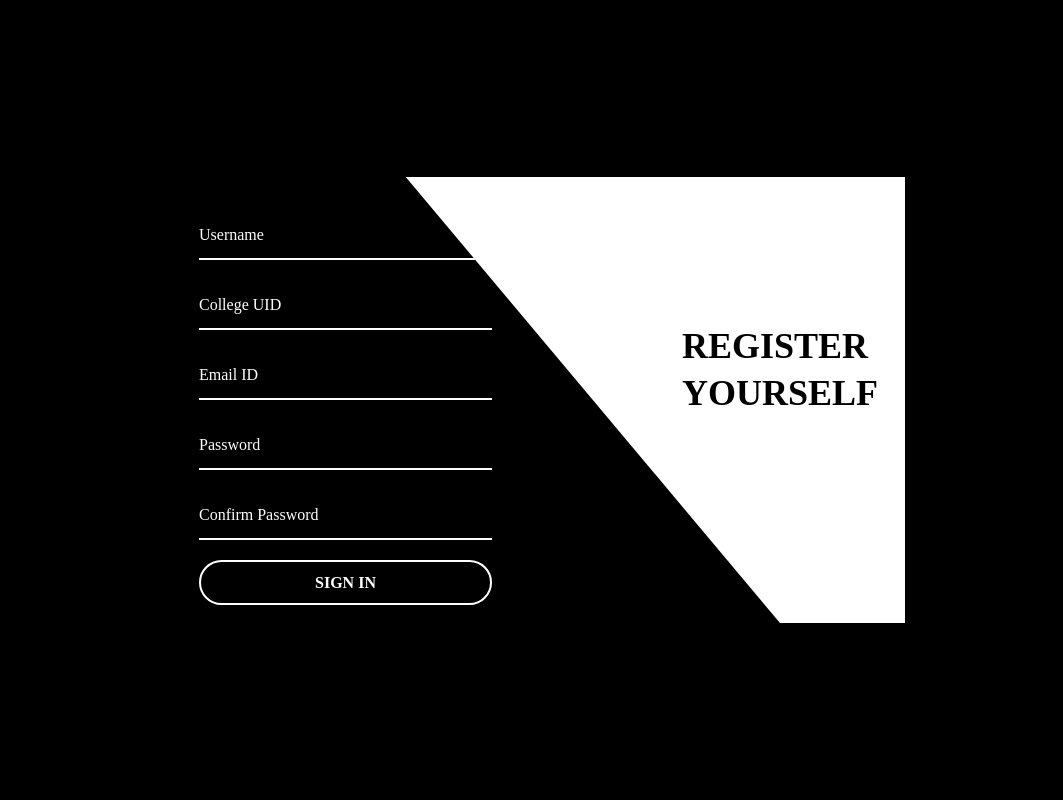
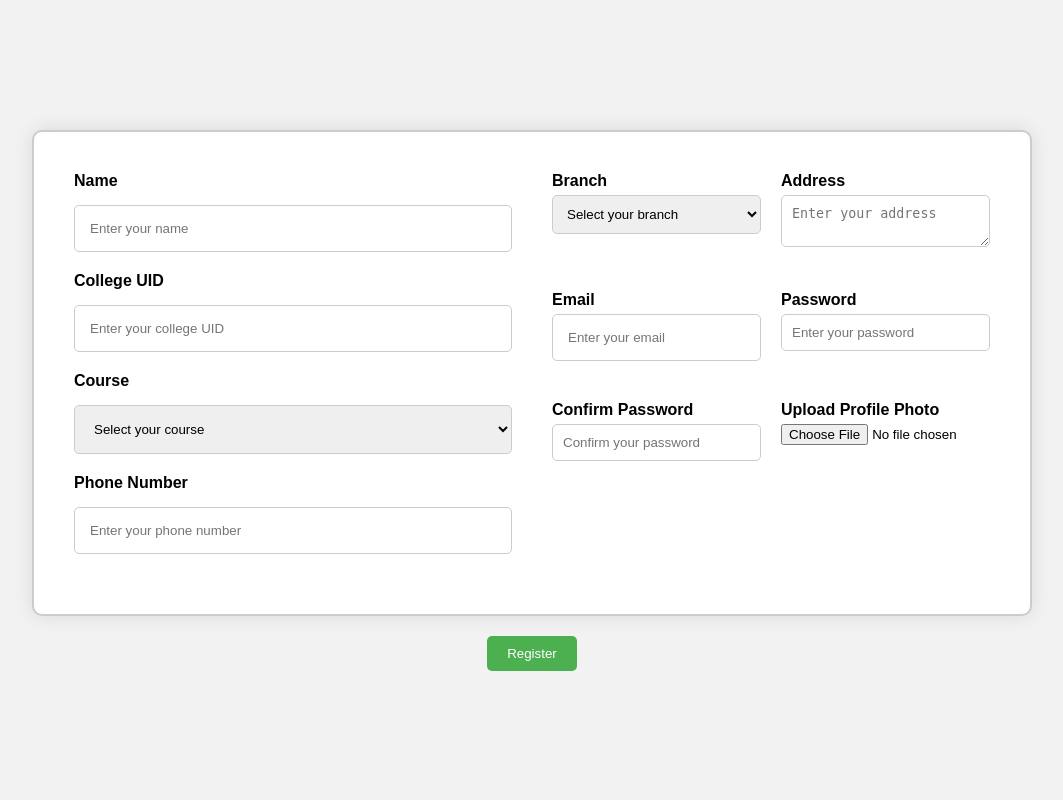
Before and after one commit to iamhererahul/Student-Grievance-complete-project, a PHP site: page /register.html in a window 1280 px wide. Shown: the whole page, without its empty margins (108-1171 px from the left). Run offline with PHP 8.4, Linux system fonts and the light colour scheme.

Commit message:
final files

```diff
--- a/grievance.php
+++ b/grievance.php
@@ -20,11 +20,12 @@ if ($_SERVER["REQUEST_METHOD"] == "POST") {
 
     // Execute the prepared statement
     if ($stmt->execute()) {
-        echo "Grievance submitted successfully.";
+        // Redirect to a new page
+        header("Location: dashboard.php");
+        exit();
     } else {
         echo "Error: " . $stmt->error;
     }
-
     // Close statement and database connection
     $stmt->close();
     $conn->close();
--- a/register.html
+++ b/register.html
@@ -1,44 +1,233 @@
 <!DOCTYPE html>
 <html lang="en">
   <head>
-    <meta charset="UTF-8">
-    <meta name="viewport" content="width=device-width, initial-scale=1.0">
-    <title>Register</title>
-    <link rel="stylesheet" href="register.css">
+    <meta charset="UTF-8" />
+    <meta name="viewport" content="width=device-width, initial-scale=1.0" />
+    <title>Student Registration</title>
+    <style>
+      body {
+        margin: 0;
+        padding: 0;
+        font-family: Arial, sans-serif;
+        background-color: #f2f2f2;
+      }
+
+      .container {
+        display: flex;
+        flex-wrap: wrap;
+        justify-content: center;
+        align-items: center;
+        flex-direction: row;
+        height: 100vh;
+        width: 100%; /* Increased width */
+        margin: 0 auto; /* Centering the container */
+      }
+
+      .container .con1 {
+        display: flex;
+        flex-direction: row;
+        width: 1000px;
+        height: auto;
+        border: 2px solid #ccc; /* Border style */
+        border-radius: 10px; /* Rounded corners */
+        box-shadow: 0px 0px 20px 0px rgba(0, 0, 0, 0.1); /* Box shadow effect */
+        background-color: #fff; /* Background color */
+        padding: 20px;
+        box-sizing: border-box;
+      }
+
+      .form-column {
+        width: 100%;
+        padding: 20px;
+        box-sizing: border-box;
+      }
+
+      .form-column label {
+        display: block;
+        margin-bottom: 15px;
+        font-weight: bold;
+      }
+
+      .form-column input[type="text"],
+      .form-column input[type="email"],
+      .form-column input[type="tel"],
+      .form-column select,
+      .form-column textarea,
+      .form-column input[type="password"] {
+        width: 100%;
+        padding: 15px;
+        margin-bottom: 20px;
+        box-sizing: border-box;
+        border: 1px solid #ccc;
+        border-radius: 5px;
+      }
+
+      .form-row {
+        display: flex;
+        flex-wrap: wrap;
+        justify-content: space-between;
+        margin-bottom: 20px;
+      }
+
+      .form-row .input-box {
+        width: calc(50% - 10px);
+      }
+
+      .form-row .input-box label {
+        display: block;
+        margin-bottom: 5px;
+        font-weight: bold;
+      }
+
+      .form-row .input-box input[type="text"],
+      .form-row .input-box select,
+      .form-row .input-box textarea,
+      .form-row .input-box input[type="password"] {
+        width: 100%;
+        padding: 10px;
+        box-sizing: border-box;
+        border: 1px solid #ccc;
+        border-radius: 5px;
+      }
+
+      .form-submit {
+        width: 100%;
+        text-align: center;
+      }
+
+      .form-submit button {
+        padding: 10px 20px;
+        background-color: #4caf50;
+        color: #fff;
+        border: none;
+        border-radius: 5px;
+        cursor: pointer;
+        transition: background-color 0.3s;
+        margin-top: 20px;
+      }
+
+      .form-submit button:hover {
+        background-color: #45a049;
+      }
+    </style>
   </head>
   <body>
     <div class="container">
-        <div class="curved-shadow"></div>
-        <div class="curved-shadow2"></div>
-           <div class="form-box login">
-           <form action="register.php" method="post">
+      <form action="register.php" method="POST" enctype="multipart/form-data">
+        <div class="con1">
+          <div class="form-column">
+            <label for="name">Name</label>
+            <input
+              type="text"
+              id="name"
+              name="name"
+              placeholder="Enter your name"
+              required
+            />
+            <label for="college-uid">College UID</label>
+            <input
+              type="text"
+              id="college-uid"
+              name="college-uid"
+              placeholder="Enter your college UID"
+              required
+            />
+            <label for="course">Course</label>
+            <select id="course" name="course" required>
+              <option value="">Select your course</option>
+              <option value="B.Tech">B.Tech</option>
+              <option value="M.Tech">M.Tech</option>
+              <option value="B.Sc">B.Sc</option>
+              <option value="M.Sc">M.Sc</option>
+              <!-- Add more options if needed -->
+            </select>
+            <label for="phone-number">Phone Number</label>
+            <input
+              type="tel"
+              id="phone-number"
+              name="phone-number"
+              placeholder="Enter your phone number"
+              pattern="[0-9]{10}"
+              required
+            />
+          </div>
+          <div class="form-column">
+            <div class="form-row">
               <div class="input-box">
-                 <input type="text" name="username" required>
-                 <label>Username</label>
+                <label for="branch">Branch</label>
+                <select id="branch" name="branch" required>
+                  <option value="">Select your branch</option>
+                  <option value="Computer Science">Computer Science</option>
+                  <option value="Electrical Engineering">
+                    Electrical Engineering
+                  </option>
+                  <option value="Mechanical Engineering">
+                    Mechanical Engineering
+                  </option>
+                  <option value="Civil Engineering">Civil Engineering</option>
+                  <!-- Add more options if needed -->
+                </select>
               </div>
               <div class="input-box">
-                <input type="text" name="college_uid" required>
-                <label>College UID</label>
+                <label for="address">Address</label>
+                <textarea
+                  id="address"
+                  name="address"
+                  placeholder="Enter your address"
+                  required
+                ></textarea>
+              </div>
+            </div>
+            <div class="form-row">
+              <div class="input-box">
+                <label for="email">Email</label>
+                <input
+                  type="email"
+                  id="email"
+                  name="email"
+                  placeholder="Enter your email"
+                  required
+                />
               </div>
               <div class="input-box">
-                <input type="email" name="email" required>
-                <label>Email ID</label>
+                <label for="password">Password</label>
+                <input
+                  type="password"
+                  id="password"
+                  name="password"
+                  placeholder="Enter your password"
+                  required
+                />
+              </div>
+            </div>
+            <div class="form-row">
+              <div class="input-box">
+                <label for="confirm-password">Confirm Password</label>
+                <input
+                  type="password"
+                  id="confirm-password"
+                  name="confirm-password"
+                  placeholder="Confirm your password"
+                  required
+                />
               </div>
               <div class="input-box">
-                   <input type="password" name="password" required>
-                   <label>Password</label>
+                <label for="profile-photo">Upload Profile Photo</label>
+                <input
+                  type="file"
+                  id="profile-photo"
+                  name="profile-photo"
+                  accept="image/*"
+                  required
+                />
               </div>
-                 <div class="input-box">
-                  <input type="password" name="confirm_password" required>
-                  <label>Confirm Password</label>
             </div>
-                 <div class="input-box">
-                   <center><button type="submit" class="signin-button">SIGN IN</button></center>
+          </div>
+        </div>
+        <div class="form-submit">
+          <button type="submit">Register</button>
         </div>
       </form>
     </div>
-           <div class="info-content login">
-            <h2>REGISTER YOURSELF</h2>
-         </div>
   </body>
 </html>
```
Also changed, not shown: dashboard.css (deleted, +0 -41 lines), dashboard.php (+118 -33 lines), login.php (+17 -21 lines), register.php (+21 -22 lines), uploads/back.png (added), uploads/main.png (added), uploads/rahul.png (added). Lines whose indentation alone changed are shown as unchanged.
